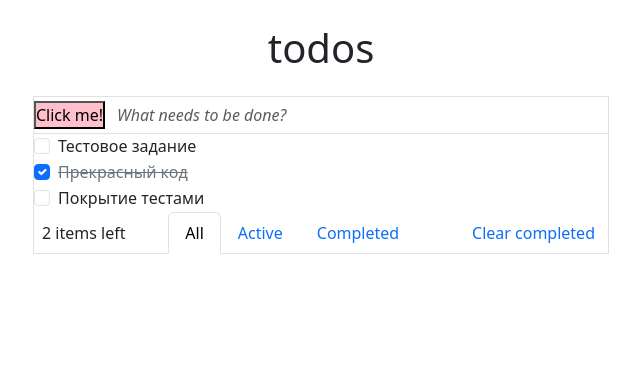
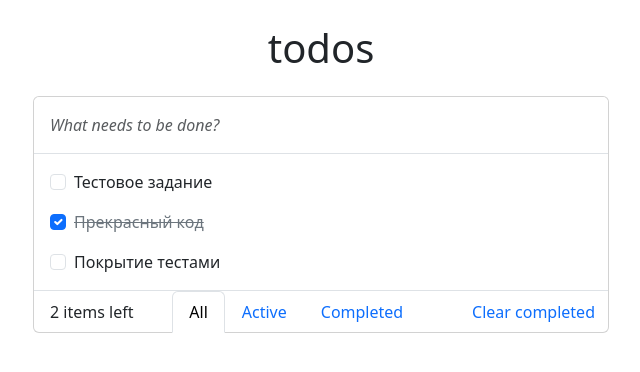
Before and after one commit to VladBrok/frontend-intern-test-task, a React (Vite) app: page / in a window 1280 px wide. Shown: the top 372 px of the page, without its empty margins (319-959 px from the left). Built offline with nearby package versions, Linux system fonts and the light colour scheme.

Commit message:
add styles, remove accordion

```diff
--- a/src/App.css
+++ b/src/App.css
@@ -1,5 +1,17 @@
 .todos-container {
   max-width: 600px !important;
+}
+
+.todo-list {
+  max-height: 70vh;
+}
+
+.todo-item:hover {
+  cursor: pointer;
+}
+
+.todo-item:hover > * {
+  cursor: pointer;
 }
 
 .btn-link {
--- a/src/App.tsx
+++ b/src/App.tsx
@@ -2,11 +2,9 @@ import Container from "react-bootstrap/Container";
 import Tabs from "react-bootstrap/Tabs";
 import Tab from "react-bootstrap/Tab";
 import Form from "react-bootstrap/Form";
-import Accordion from "react-bootstrap/Accordion";
 import Button from "react-bootstrap/Button";
 import Card from "react-bootstrap/Card";
 import "./App.css";
-import { useAccordionButton } from "react-bootstrap";
 import { FormEvent, useMemo, useState } from "react";
 import { v4 as uuidv4 } from "uuid";
 import assert from "./lib/assert";
@@ -21,8 +19,6 @@ interface IFilter {
   name: string;
   apply: (todos: ITodo[]) => ITodo[];
 }
-
-const ACCORDION_KEY = "0";
 
 const FILTERS: IFilter[] = [
   {
@@ -67,14 +63,9 @@ const INITIAL_TODOS: ITodo[] = [
 ];
 
 export default function App() {
-  const [activeKey, setActiveKey] = useState(ACCORDION_KEY);
   const [todoInput, setTodoInput] = useState("");
   const [activeFilter, setActiveFilter] = useState(FILTERS[0].name);
   const [todos, setTodos] = useState<ITodo[]>(INITIAL_TODOS);
-
-  const toggleAccordion = useAccordionButton(ACCORDION_KEY, () =>
-    setActiveKey((prev) => (prev ? "" : ACCORDION_KEY))
-  );
 
   const handleSubmit = (e: FormEvent<HTMLFormElement>) => {
     e.preventDefault();
@@ -127,33 +118,22 @@ export default function App() {
     <Container>
       <h1 className="text-center my-4">todos</h1>
       <Container className="todos-container">
-        <Accordion activeKey={activeKey} className="border border-1">
-          <Card className="border-0">
+        <Card className="">
           <div className="border-bottom border-bottom-1">
-              <Form
-                onSubmit={handleSubmit}
-                className="d-flex align-items-center"
-              >
-                <button
-                  type="button"
-                  style={{ backgroundColor: "pink" }}
-                  onClick={toggleAccordion}
-                >
-                  Click me!
-                </button>
-                <Form.Group controlId="todoTextInput">
+            <Form onSubmit={handleSubmit} className="d-flex align-items-center">
+              <Form.Group controlId="todoTextInput" className="flex-grow-1">
                 <Form.Control
                   type="text"
                   placeholder="What needs to be done?"
                   value={todoInput}
                   onChange={(e) => setTodoInput(e.target.value)}
-                    className="border-0"
+                  className="border-0 py-3 ps-3"
                 />
               </Form.Group>
             </Form>
           </div>
-            <Accordion.Collapse eventKey={ACCORDION_KEY}>
           <>
+            <div className="todo-list overflow-x-hidden overflow-y-auto border-bottom">
               {filteredTodos.map((todo) => (
                 <Form.Check
                   key={todo.id}
@@ -162,11 +142,14 @@ export default function App() {
                   id={todo.id}
                   label={todo.text}
                   onChange={() => updateTodo(todo.id)}
-                    className={`${todo.isDone ? "todo_done" : ""}`}
+                  className={`${
+                    todo.isDone ? "todo_done" : ""
+                  } my-3 ms-3 todo-item`}
                 />
               ))}
+            </div>
             <div className="d-flex justify-content-between align-items-center">
-                  <p className="mb-0 ps-2">
+              <p className="mb-0 ps-3">
                 {leftItemsCount} {itemsPluralized} left
               </p>
               <Tabs
@@ -191,9 +174,7 @@ export default function App() {
               </Button>
             </div>
           </>
-            </Accordion.Collapse>
         </Card>
-        </Accordion>
       </Container>
     </Container>
   );
```
Also changed, not shown: 1 other file (tests, documents, lock files or other folders). Lines whose indentation alone changed are shown as unchanged.
